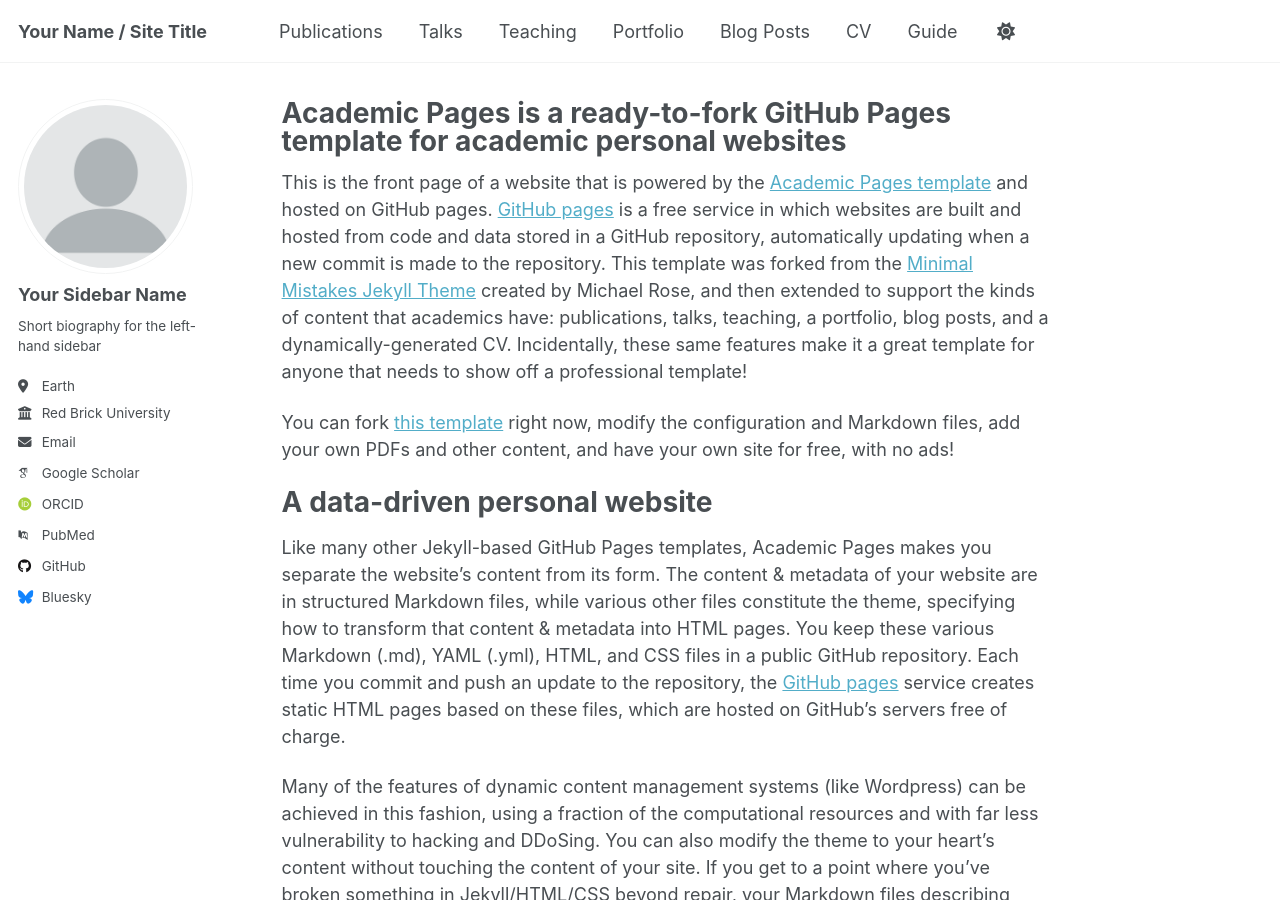
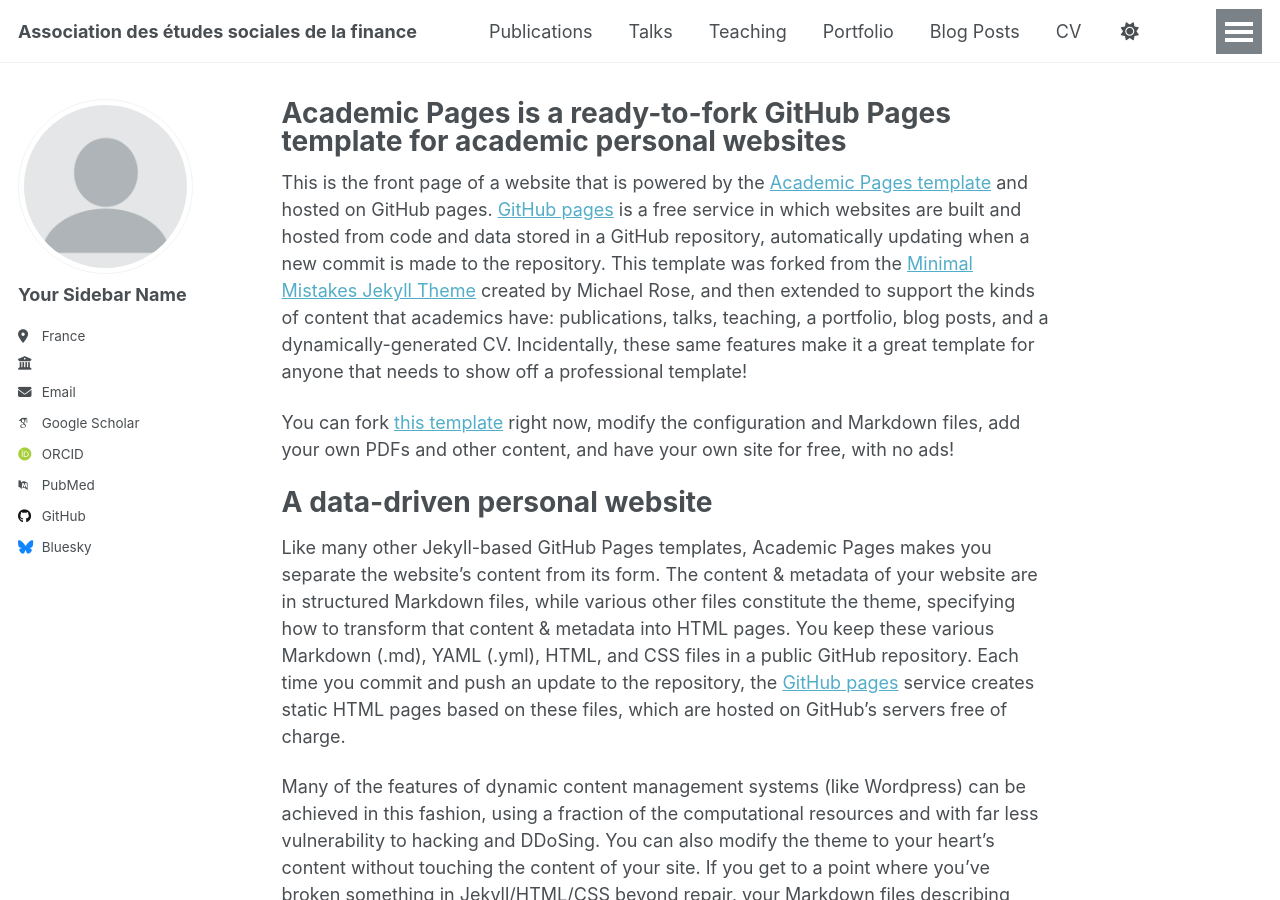
Before and after one commit to ssfa-aesf/ssfa-aesf.github.io, a Jekyll site: the page built from _pages/about.md, in a window 1280 px wide and 900 px high. Built offline with Jekyll 4.4.1, drawn with Linux system fonts in a browser that asks for light colours; some web fonts are replaced; a script that is not in the unit is left out.

Commit message:
Update _config.yml

```diff
--- a/_config.yml
+++ b/_config.yml
@@ -9,13 +9,13 @@
 # Basic Site Settings
 locale                   : "en-US"
 site_theme               : "default"
-title                    : "Your Name / Site Title"
+title                    : "Association des études sociales de la finance"
 title_separator          : "-"
 name                     : &name "Your Name"
 description              : &description "personal description"
-url                      : https://academicpages.github.io # the base hostname & protocol for your site e.g. "https://[your GitHub username].github.io" or if you already have some other page hosted on Github then use "https://[your GitHub username].github.io/[Your Repo Name]"
+url                      : "https://ssfa-aesf.github.io" # the base hostname & protocol for your site e.g. "https://[your GitHub username].github.io" or if you already have some other page hosted on Github then use "https://[your GitHub username].github.io/[Your Repo Name]"
 baseurl                  : "" # the subpath of your site, e.g. "/blog"
-repository               : "academicpages/academicpages.github.io"
+repository               : "ssfa-aesf/ssfa-aesf.github.io"
 
 # Site Author - The following control what appear as part of the author content on the side bar.
 #               If a field is blank the icon and link will not appear, otherwise it will be shown.
@@ -25,11 +25,11 @@ author:
   avatar           : "profile.png"
   name             : "Your Sidebar Name"
   pronouns         : # example: "she/her"
-  bio              : "Short biography for the left-hand sidebar"
-  location         : "Earth"
-  employer         : "Red Brick University"
+  bio              : ""
+  location         : "France"
+  employer         : ""
   uri              : # URL
-  email            : "none@example.org"
+  email            : "asso.ssfa@proton.me"
 
   # Academic websites
   academia         : # URL
```
